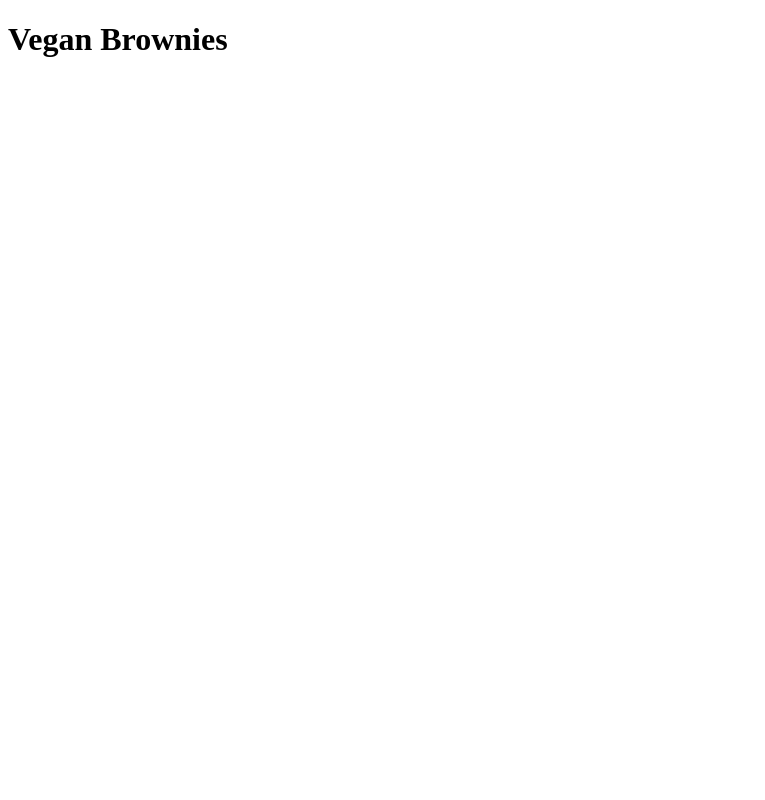
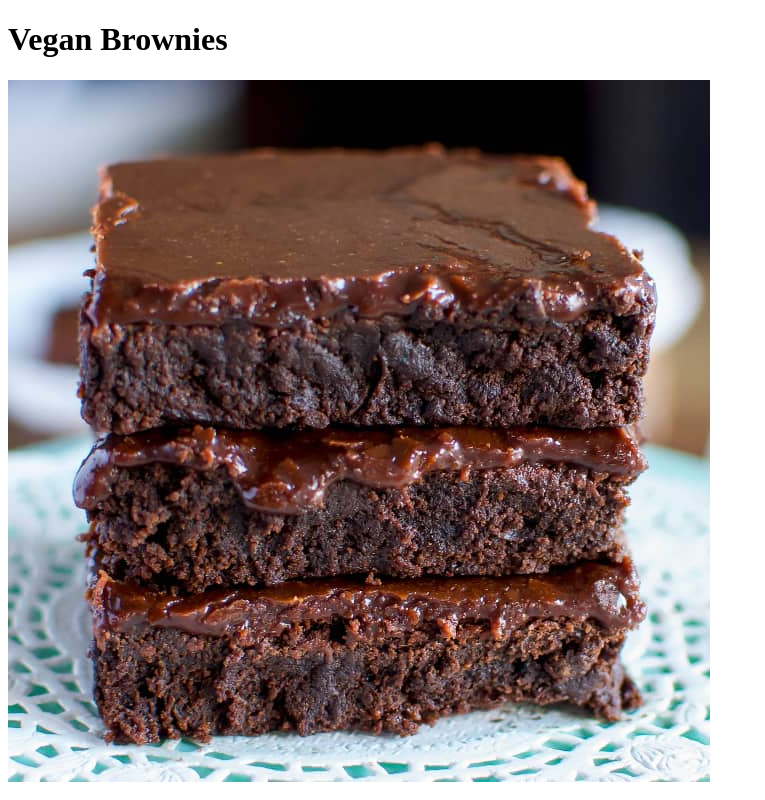
Before and after one commit to agoatnamedbear/odin_recipes, a plain HTML site: page Recipes/vegan_brownies.html in a window 1280 px wide. Shown: the whole page, without its empty margins (0-765 px from the left). Drawn offline with Linux system fonts and the light colour scheme.

Commit message:
Add brownies image to vegan_brownies.html

```diff
--- a/Recipes/vegan_brownies.html
+++ b/Recipes/vegan_brownies.html
@@ -7,5 +7,6 @@
 </head>
 <body>
     <h1>Vegan Brownies</h1>
+    <img src="../images/Lunch-Lady-Brownies-with-Cooked-Frosting-FG.jpg" alt="brownies">
 </body>
 </html>
```
